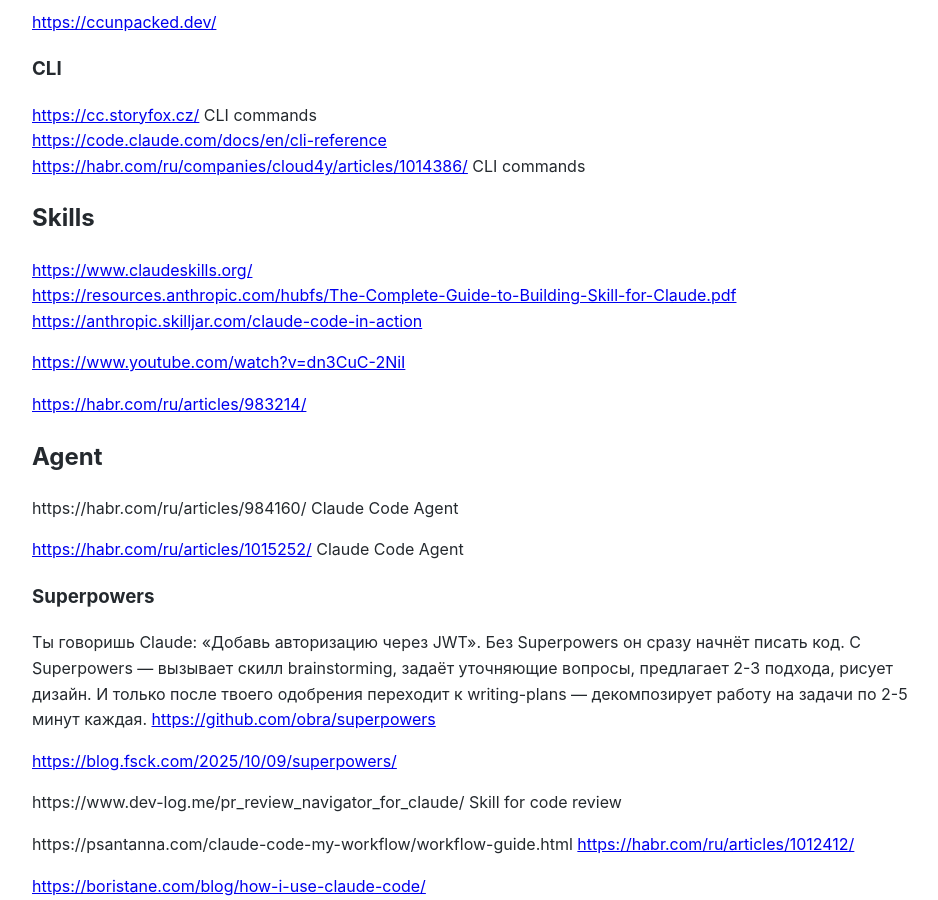
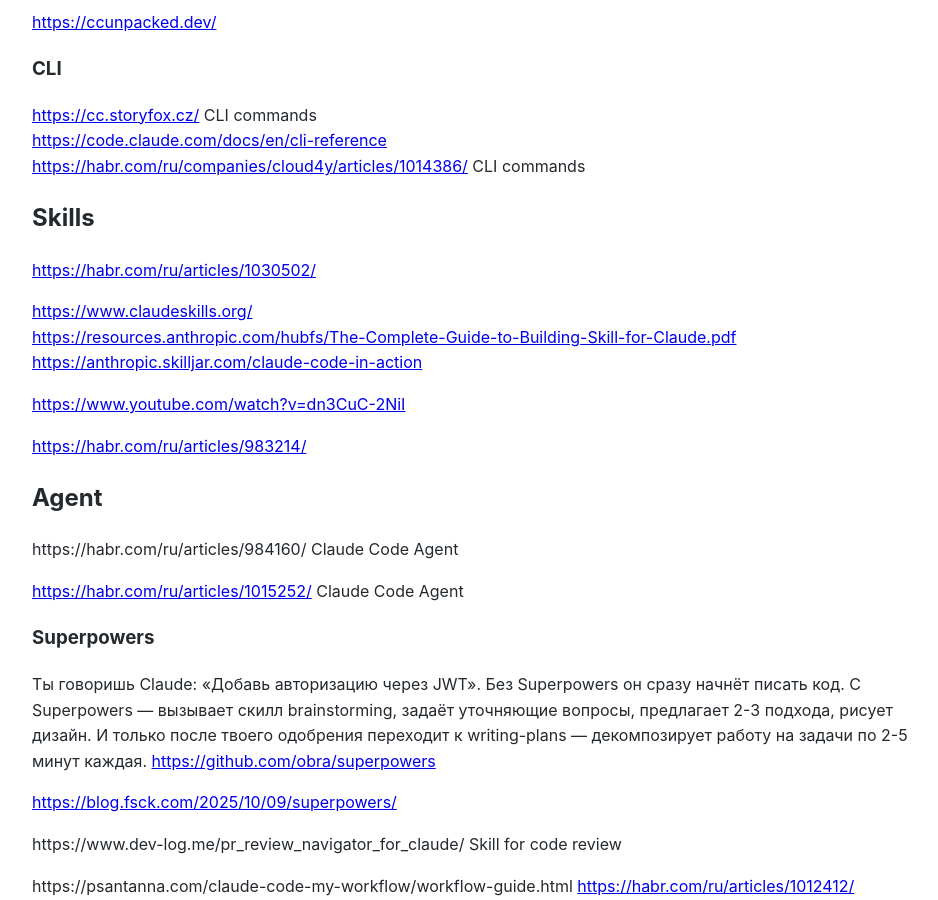
Before and after one commit to Michael-Lubinsky/michael-lubinsky.github.com, a Jekyll site: the page built from ml/claude.md, in a window 1280 px wide and 900 px high, scrolled down 546 px. Shown: the whole window, without its empty margins (158-1096 px from the left). Built offline with Jekyll 4.4.1, drawn with Linux system fonts in a browser that asks for light colours; our own code applies the rules of GitHub Pages for plain Markdown files.

Commit message:
Update claude.md

```diff
--- a/ml/claude.md
+++ b/ml/claude.md
@@ -29,6 +29,8 @@
 <https://habr.com/ru/companies/cloud4y/articles/1014386/> CLI commands
 
 ## Skills
+<https://habr.com/ru/articles/1030502/>
+
 <https://www.claudeskills.org/>
 <https://resources.anthropic.com/hubfs/The-Complete-Guide-to-Building-Skill-for-Claude.pdf>
 <https://anthropic.skilljar.com/claude-code-in-action>
```
